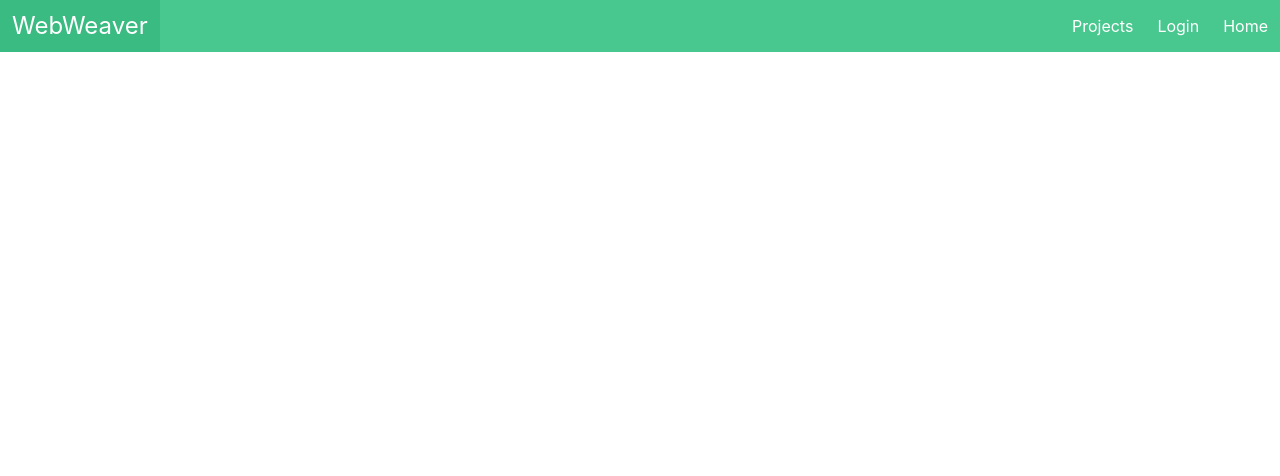
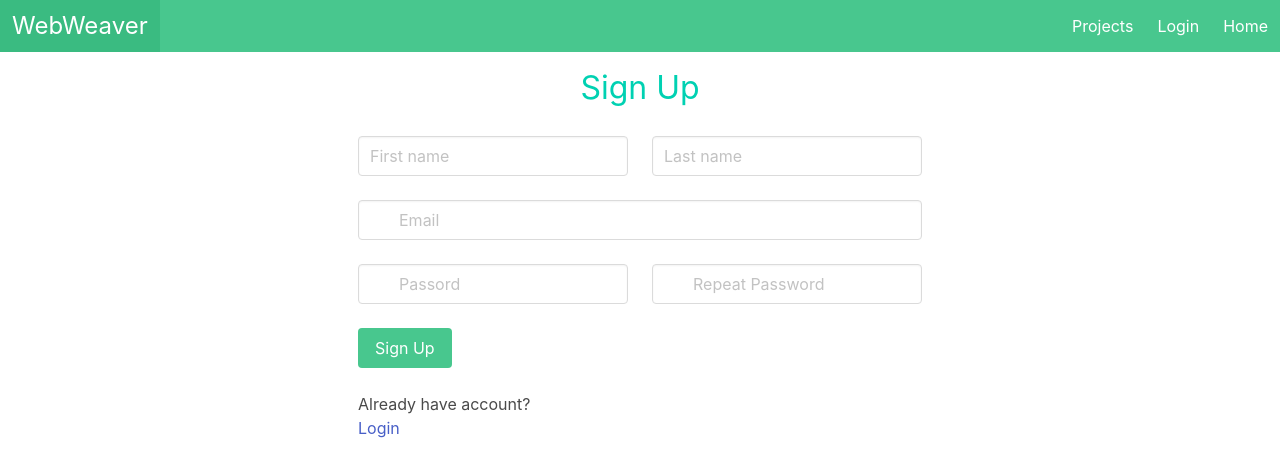
Before and after one commit to josephsegbefia/webweaver-client, a React (Vite) app: page /signup in a window 1280 px wide. Shown: the top 476 px of the page. Built offline with nearby package versions, Linux system fonts and the light colour scheme.

Commit message:
Do signup form

```diff
--- a/src/App.jsx
+++ b/src/App.jsx
@@ -8,6 +8,7 @@ import { BrowserRouter as Router, Routes, Route } from 'react-router-dom';
 
 
 import Nav from './components/Nav';
+import SignUp from './components/SignUp';
 const App = () => {
   return (
     <div>
@@ -18,14 +19,9 @@ const App = () => {
         <div className = 'column'>
           <Routes>
             {/* <Route path = '/signout' element = {<SignOut />} /> */}
-            <Route
-              path = '/projects'
-              element = {<ProjectList />}
-            />
-            <Route
-              path = '/login'
-              element = {<Login />}
-            />
+            <Route path = '/projects' element = {<ProjectList />} />
+            <Route path = '/login' element = {<Login />} />
+            <Route path = '/signup' element = {<SignUp />} />
             {/* <Route path = '/' element = { <Profile /> } /> */}
           </Routes>
         </div>
--- a/src/components/Login.jsx
+++ b/src/components/Login.jsx
@@ -2,10 +2,7 @@
 /* eslint-disable no-unused-vars */
 import React from 'react'
 import { Link } from 'react-router-dom';
-
-// import { FontAwesomeIcon } from '@fortawesome/react-fontawesome';
-// import { faEnvelope, faLock } from '@fortawesome/free-solid-svg-icons';
-
+import { AuthContext } from "../context/auth.context";
 
 const Login = () => {
   return (
--- a/src/components/SignUp.jsx
+++ b/src/components/SignUp.jsx
@@ -1,10 +1,123 @@
 /* eslint-disable no-unused-vars */
-import React from 'react'
+import React from 'react';
+import { Link } from 'react-router-dom';
 
 const SignUp = () => {
   return (
-    <div>
-      <h1>Sign Up</h1>
+    <div className = "container">
+      <div className="SignupPage">
+        <h1 className = 'has-text-centered is-size-3 has-text-primary'>Sign Up</h1>
+        <div className = "columns">
+          <div className = "column is-half is-offset-one-quarter">
+              {/* {errorMessage && (
+                <article className="message is-danger">
+                  <div className="message-header">
+                    <p>Error</p>
+                    <button onClick = {reloadPage} className="delete" aria-label="delete"></button>
+                  </div>
+                  <div className = "message-body">
+                    {errorMessage}
+                  </div>
+                </article>
+            )} */}
+          </div>
+        </div>
+        <form>
+          <div className = "columns">
+            <div className = "column is-one-quarter is-offset-one-quarter">
+              <div className="field">
+                <p className="control">
+                  <input
+                    className="input"
+                    type="text"
+                    placeholder="First name"
+                    // value={firstName}
+                    // onChange={handleFirstName}
+                  />
+                </p>
+              </div>
+            </div>
+
+            <div className = "column is-one-quarter">
+              <div className="field">
+                <p className="control">
+                  <input
+                    className="input"
+                    type="text"
+                    placeholder="Last name"
+                    // value={lastName}
+                    // onChange={handleLastName}
+                  />
+                </p>
+              </div>
+            </div>
+          </div>
+
+          <div className = "columns">
+            <div className = "column is-half is-offset-one-quarter">
+              <div className="field">
+                <p className="control has-icons-left has-icons-right">
+                  <input
+                    className="input"
+                    type="email"
+                    placeholder="Email"
+                    // value={email}
+                    // onChange={handleEmail}
+                  />
+                </p>
+              </div>
+            </div>
+          </div>
+
+          <div className = "columns">
+            <div className = "column is-one-quarter is-offset-one-quarter">
+              <div className="field">
+                <p className="control has-icons-left has-icons-right">
+                  <input
+                    className="input"
+                    type="password"
+                    placeholder="Passord"
+                    // value={password}
+                    // onChange={handlePassword}
+                  />
+                </p>
+              </div>
+            </div>
+
+            <div className = "column is-one-quarter">
+              <div className="field">
+                <p className="control has-icons-left has-icons-right">
+                  <input
+                    className="input"
+                    type="password"
+                    placeholder="Repeat Password"
+                    // value={repeatPassword}
+                    // onChange={handleRepeatPassword}
+                  />
+                </p>
+              </div>
+            </div>
+          </div>
+
+          <div className = "columns">
+            <div className = "column is-half is-offset-one-quarter">
+              <p className="control">
+                <button className="button is-success"
+                //  disabled = {checkFields()}
+                >
+                  Sign Up</button>
+              </p>
+            </div>
+          </div>
+
+          <div className = "columns">
+            <div className = "column is-one-quarter is-offset-one-quarter">
+              <p>Already have account?</p>
+              <Link to={"/login"}> Login</Link>
+            </div>
+          </div>
+        </form>
+      </div>
     </div>
   )
 }
--- /dev/null
+++ b/src/context/auth.context.jsx
@@ -0,0 +1,80 @@
+/* eslint-disable react/prop-types */
+/* eslint-disable no-unused-vars */
+import React, { useState, useEffect } from "react";
+import axios from "axios";
+
+const API_URL = "http://localhost:5005";
+
+const AuthContext = React.createContext();
+
+function AuthProviderWrapper(props) {
+  const [isLoggedIn, setIsLoggedIn] = useState(false);
+  const [isLoading, setIsLoading] = useState(true);
+  const [user, setUser] = useState(null);
+
+  const storeToken = (token) => {
+    localStorage.setItem("authToken", token);
+  }
+
+  const authenticateUser = () => {
+    // Get the stored token from the localStorage
+    const storedToken = localStorage.getItem("authToken");
+
+    // If the token exists in the localStorage
+    if (storedToken) {
+      // We must send the JWT token in the request's "Authorization" Headers
+      axios.get(
+        `${API_URL}/auth/verify`,
+        { headers: { Authorization: `Bearer ${storedToken}`} }
+      )
+      .then((response) => {
+        // If the server verifies that JWT token is valid
+        const user = response.data;
+       // Update state variables
+        setIsLoggedIn(true);
+        setIsLoading(false);
+        setUser(user);
+      })
+      .catch((error) => {
+        // If the server sends an error response (invalid token)
+        // Update state variables
+        setIsLoggedIn(false);
+        setIsLoading(false);
+        setUser(null);
+      });
+
+    } else {
+      // If the token is not available
+      setIsLoggedIn(false);
+      setIsLoading(false);
+      setUser(null);
+    }
+  }
+
+  const removeToken = () => {
+    // Upon logout, remove the token from the localStorage
+    localStorage.removeItem("authToken");
+  }
+
+  const logOutUser = () => {
+    removeToken();
+    authenticateUser();
+  }
+
+
+  useEffect(() => {
+    // Run the function after the initial render,
+    // after the components in the App render for the first time.
+    authenticateUser();
+  }, []);
+
+  return (
+    <AuthContext.Provider
+      value={{ isLoggedIn, isLoading, user, storeToken, authenticateUser, logOutUser }}
+    >
+      {props.children}
+    </AuthContext.Provider>
+  )
+}
+
+export { AuthProviderWrapper, AuthContext };
--- a/src/main.jsx
+++ b/src/main.jsx
@@ -1,10 +1,12 @@
 import React from 'react'
 import ReactDOM from 'react-dom/client'
 import App from './App.jsx'
-
+import { AuthProviderWrapper } from "./context/auth.context";
 
 ReactDOM.createRoot(document.getElementById('root')).render(
   <React.StrictMode>
-    <App />
+    <AuthProviderWrapper>
+      <App />
+    </AuthProviderWrapper>
   </React.StrictMode>,
 )
```
